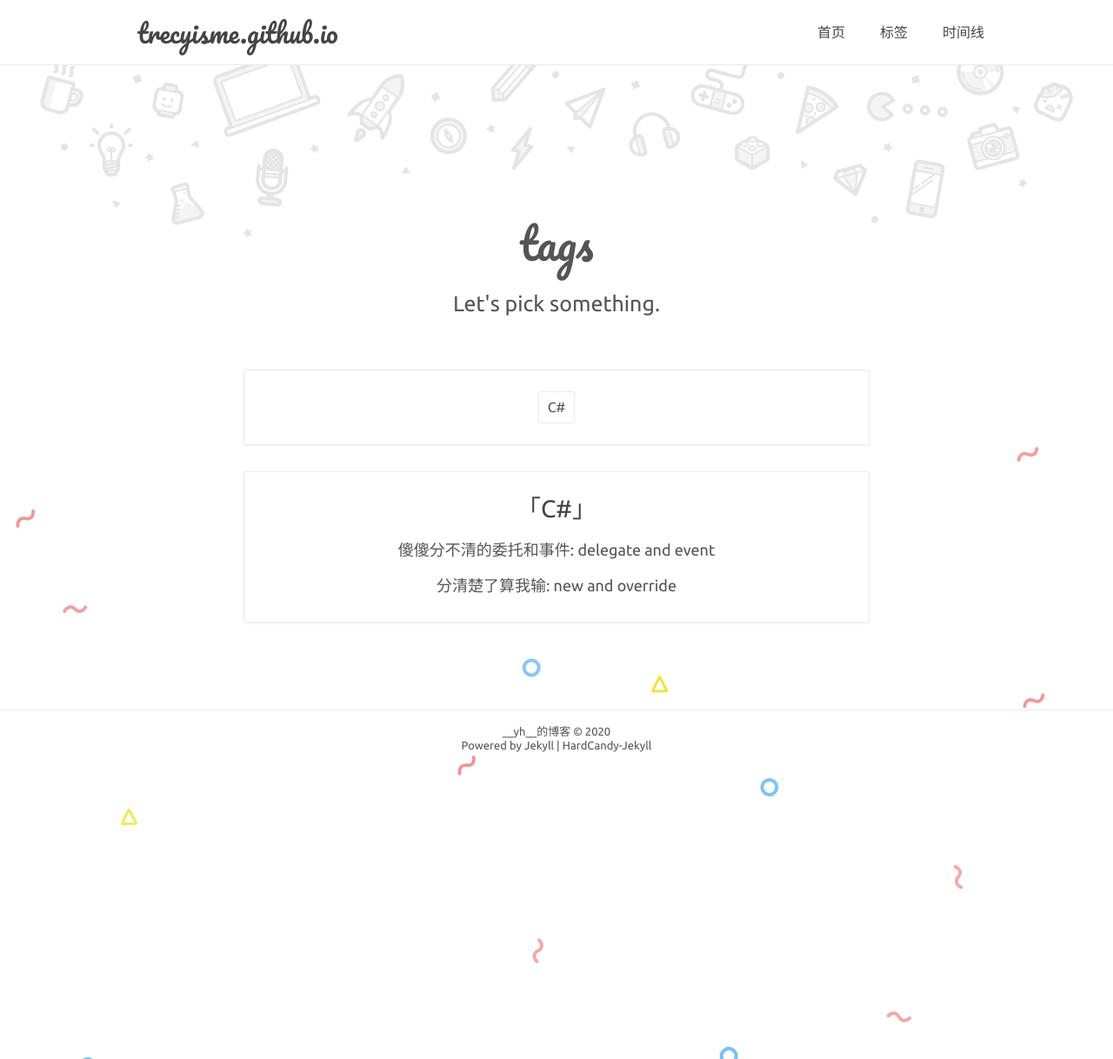
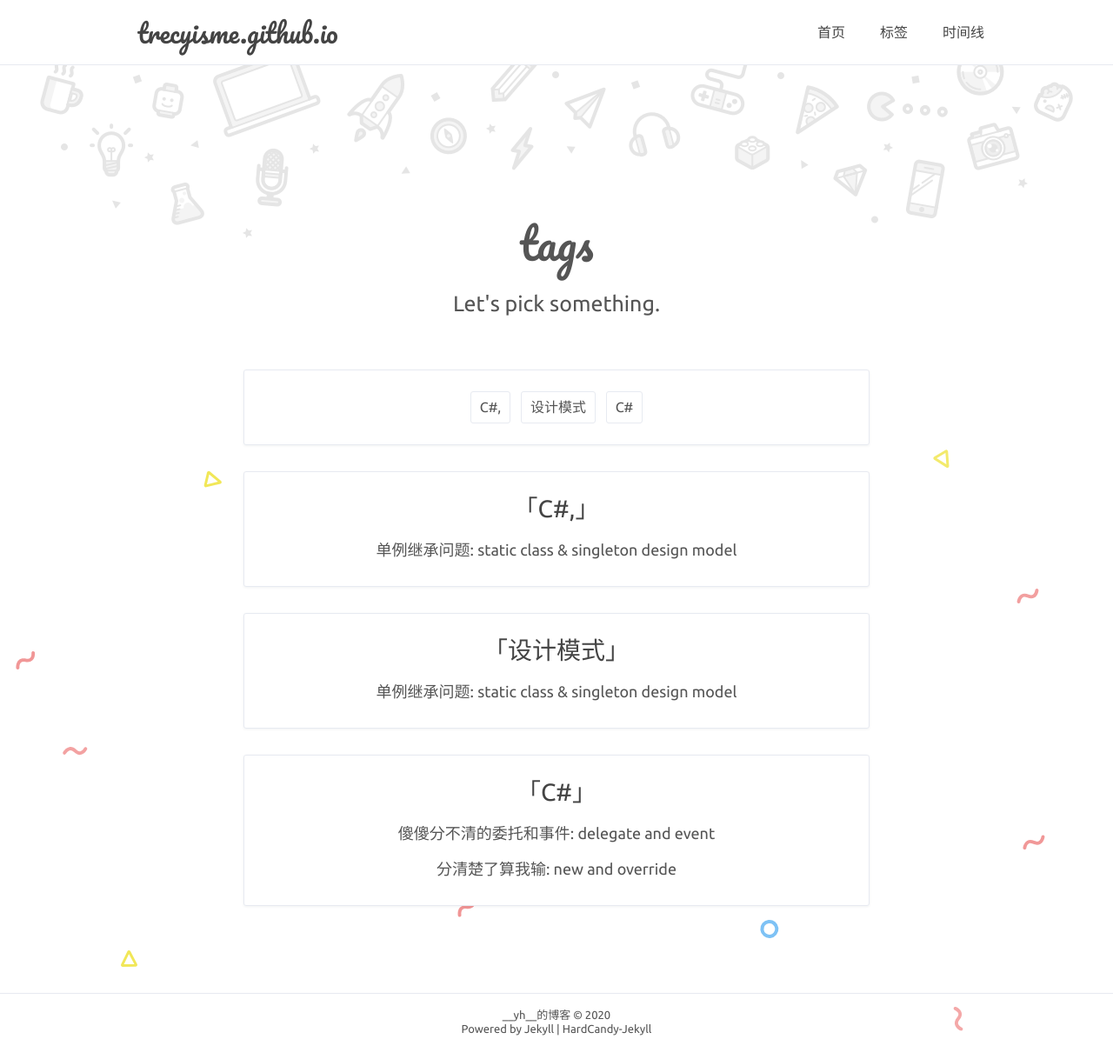
Before and after one commit to trecyme/trecyme.github.io, a Jekyll site: the page built from tags.html, in a window 1280 px wide. Shown: the whole page at 87% size. Built offline with Jekyll 4.4.1, drawn with Linux system fonts in a browser that asks for light colours; comment, search, counter and statistics services are not loaded; some of the changed lines change nothing that is shown.

Commit message:
singleton inherit

````diff
--- a/_config.yml
+++ b/_config.yml
@@ -40,7 +40,7 @@ SNS-icon: #['Facebook', 'weibo', 'qq', 'github', 'Dribbble', 'Twitter', 'instagr
   twitch: ''
 
 # 分页
-paginate: 2
+paginate: 100
 paginatepath: ['page:num']
 
 # since
--- /dev/null
+++ b/_posts/2019-12-22-singleton-static-class.md
@@ -0,0 +1,174 @@
+---
+layout: post
+title: '单例继承问题: static class & singleton design model'
+date: 2019-12-22
+author: __yh__
+color: rgb(255,210,128)
+tags: C#, 设计模式
+---
+
+# 0. Background
+
+
+
+>最近遇到一个问题，它具有以下约束时：
+>
+>1. A类和B类继承同一个类Base
+>2. A/B在程序中都只能有一个实例
+>
+>A/B的实现能否不包含相同结构的单例代码？（即没有创建单例的那段冗余代码）
+
+
+
+## 0.1 分析
+
+背景的背景：
+
+> 有个工具类SingletonClass\<T>，继承它就能快速让子类变成单例模式。好用，但严格地说，SingletonClass\<T>并不能让AB都变成单例，只是最大程度地减少了获取单例的代码冗余。AB的使用者调用new A()等构造函数，AB就不是单例了。AB的单例表象建立在开发者都遵循约定（只用A.Instance获取实例）的基础上，并且导致AB无法继承基类Base。
+
+
+
+A/B都需要继承Base，那么A/B/Base都不能是静态类（特性见1），它们都只能为非静态类;
+
+A/B继承Base，由于C#的单继承规则，所以SingletonClass<T>不能被A/B继承；
+
+现有的单例模式中，只有登记式单例可以实现A,B对Base的继承，但运用了反射，受到争议。简单的非线程安全代码实现如下：
+
+```C#
+
+class Base
+{
+    private static Dictionary<Type, Base> _regDic = new Dictionary<Type, Base>();
+
+    public static Base Instance => GetInstance<Base>();
+
+    protected Base() { }
+
+    public virtual void Print()
+    {
+        Console.WriteLine($"this is {GetType().Name}.Method1");
+    }
+
+    protected static T GetInstance<T>() where T:Base // 父类管理子类的单例
+    {
+        var typeofT = typeof(T);
+        if (!_regDic.ContainsKey(typeofT))
+        {
+            var con = typeofT.GetConstructors(BindingFlags.NonPublic | BindingFlags.Instance)[0];
+            var instance = con.Invoke(null) as T;
+            _regDic[typeofT] = instance;
+        }
+        return _regDic[typeofT] as T;
+    }
+}
+
+class A : Base
+{
+    public static new A Instance => GetInstance<A>(); // 返回A的单例
+
+    private A() : base() { }
+}
+
+class B : Base
+{
+    public static new B Instance => GetInstance<B>(); // 返回B的单例
+
+    private B() : base() { }
+}
+```
+
+该方法能让AB继承Base的情况下，都实现为单例，且最大程度地减少返回单例的冗余代码段。
+
+但是，
+
+1. Base同时也会变成单例。
+
+2. Base管理AB的实例时，用反射的方法实例化AB（为什么反射？因为构造函数不能为public），则这些子类的构造函数必须统一，只能有一个且参数数目类型一致。否则，父类管理子类单例时需要特殊处理。
+
+
+
+## 0.2 结论
+
+登记式单例勉强**算是**一种可行的实现。下面对前面提到的一些相关名词稍作解释。
+
+
+
+# 1. 静态类
+**静态类**是一种只包含静态成员和方法的类，在程序中静态类只初始化一次，生存周期为初始化完毕到程序退出。
+
+它可以看作是一系列方法和变量的集合，有类将它们封装起来，只是为了成为一个整体。
+
+一般只有面向对象的语言才会有静态类，因为其他过程化编程语言比如C，方法声明存在于一个文件（模块），include该文件，直接调用即可，并没有类的定义。而面向对象的语言，无法直接访问一个方法，必须通过类或者对象访问方法。
+
+## 1.1 定义
+```C#
+public static class StaticClassDemo
+{
+		public static void StaticMethod1()
+		{
+		     // doing sth.
+		}
+		public static void StaticMethod2()
+		{
+		     // doing sth.
+		}
+}
+```
+## 1.2 使用
+```C#
+class MainClass
+{
+		static void Main()
+		{
+		     StaticClassDemo.StaticMethod1();
+		     StaticClassDemo.StaticMethod2();
+		}
+}
+```
+如果目的是访问方法，不关心对象和数据，那么静态类是最好的选择。
+
+## 1.3 不适用的原因
+
+而静态类无法用于我的场景，为什么呢？
+
+由它的特点决定的：
+
+-  **静态类无法被继承**
+   A/B必须继承Base，导致A/B/Base不能是静态类。
+
+> 其他特点：
+>
+> - 只有静态field/property/method
+> - 无法被new
+> - 没有实例构造器
+>
+> 这些都不足以判断它不适合，静态成员也能为静态类代表的单个实例存储数据。最关键的一点还是无法被继承。
+
+
+
+# 2. 单例
+单例在程序中是一种需求：一个类在程序中只能有一个实例。由此衍生了单例的设计模式。
+
+单例模式，有很多种写法【2】：
+
+- 饿汉式（lazy loading）
+- 懒汉式（static initialization）
+- ……
+
+单例模式算是设计模式中最简单和常用的，实际上也需要考虑到很多问题：
+
+1. lazy loading
+2. 线程安全
+3. 继承
+
+一旦扯到线程安全，问题就变得复杂：加锁，加锁后竞争的损耗……
+
+即使枚举法【2】能简单/线程安全地实现单例，它却没考虑到单例类的继承。登记式单例【3】可以解决单例继承问题，但父类管理子类单例时也会产生一些问题如<u>0.1</u>提到的。
+
+
+
+# 3. 参考文献
+
+1. [java单例类继承问题--使用登记式单例的发现](https://blog.csdn.net/whlxjq520/article/details/5199767)
+2. [Java 实现单例模式的 9 种方法](https://cloud.tencent.com/developer/article/1381907)
+3. [Static Classes and Static Class Members (C# Programming Guide)](https://docs.microsoft.com/en-us/dotnet/csharp/programming-guide/classes-and-structs/static-classes-and-static-class-members)
````
